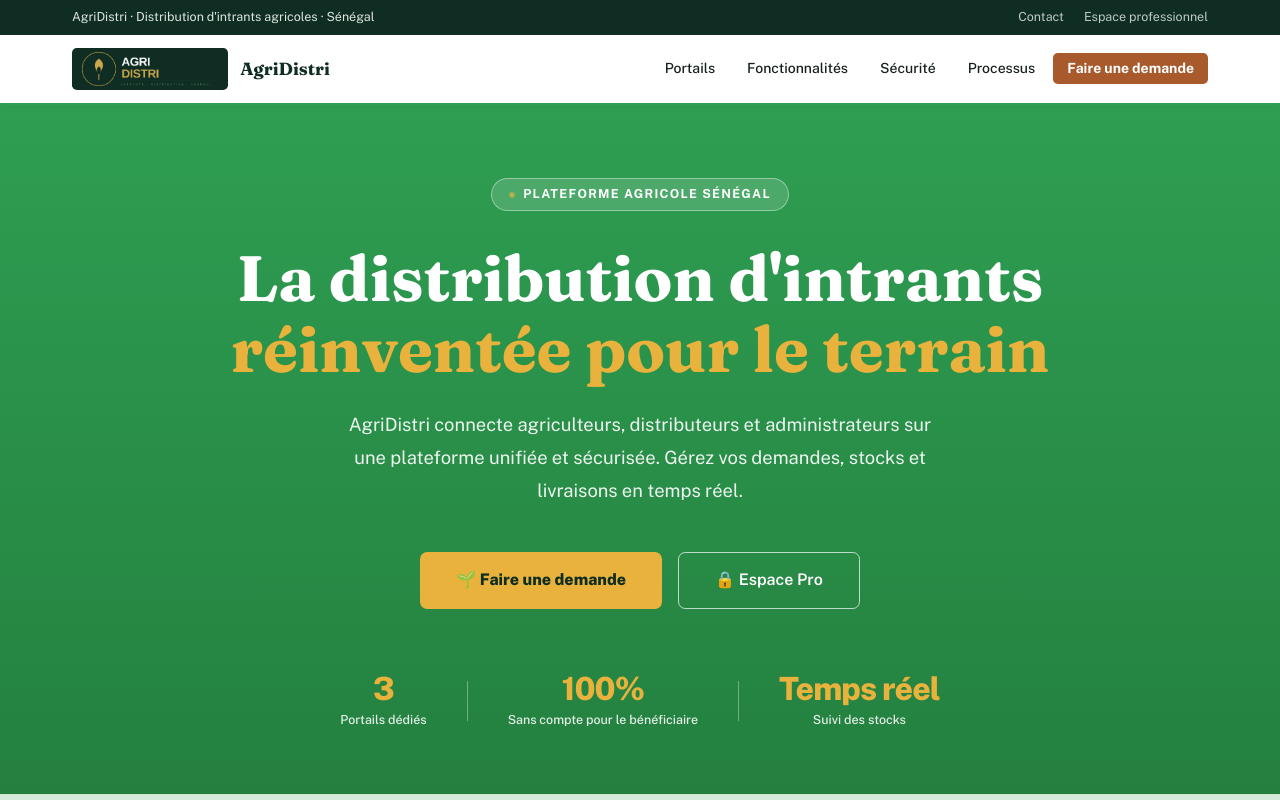
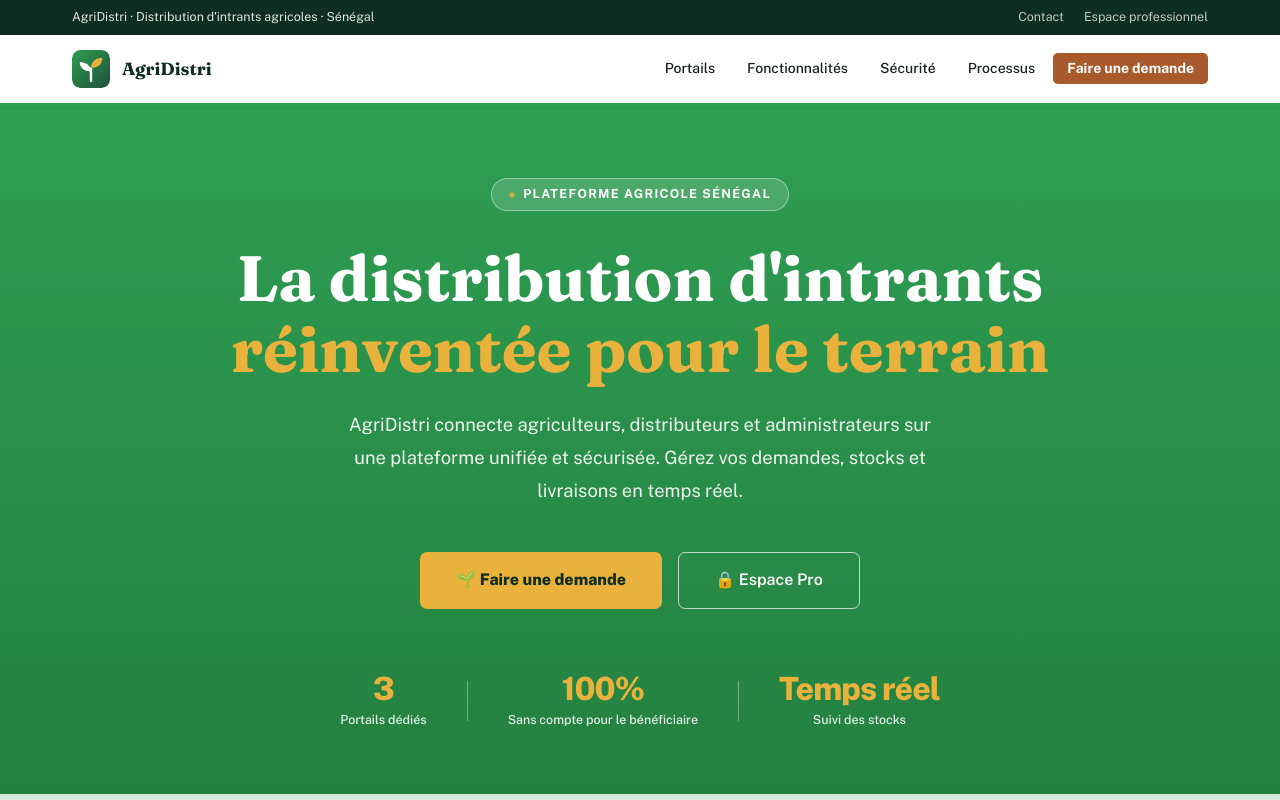
Before and after one commit to Dankoco/agridistri, a plain HTML site: page index.html in a window 1280 px wide. Shown: the top 800 px of the page. Drawn offline with nearby package versions, Linux system fonts and the light colour scheme.

Commit message:
New SVG logo (sprout mark) and favicon, remove old PNG logos

```diff
--- a/gov-theme.css
+++ b/gov-theme.css
@@ -171,11 +171,7 @@ section { padding: 4rem 1.5rem; }
 .public-header { background: #fff !important; border-bottom: 3px solid var(--vert) !important; }
 
 
-/* ── Logo (conçu pour fond sombre) : pastille vert sombre ── */
+/* ── Logo ── */
 .hero-logo { display: none !important; }
-.nav-brand img, .public-header-brand img, .sidebar-brand img {
-  background: var(--vert-990);
-  padding: 4px 10px;
-  border-radius: var(--r-sm);
-  box-sizing: content-box;
-}
+.nav-brand img, .public-header-brand img, .sidebar-brand img, .footer-brand img { border-radius: 8px; filter: none !important; }
+.nav-brand img { height: 38px; }
--- a/index.html
+++ b/index.html
@@ -836,6 +836,7 @@
       transform: translateY(0);
     }
   </style>
+  <link rel="icon" type="image/svg+xml" href="logo-mark.svg">
   <link rel="stylesheet" href="gov-theme.css">
 </head>
 
@@ -853,7 +854,7 @@
   <nav class="nav" id="nav">
     <div class="nav-inner">
       <div class="nav-brand">
-        <img src="agridistri_logo_transparent.png" alt="AgriDistri">
+        <img src="logo-mark.svg" alt="AgriDistri">
         <span class="nav-brand-name">AgriDistri</span>
       </div>
       <ul class="nav-links">
@@ -873,7 +874,7 @@
         <div class="hero-pill-dot"></div>
         Plateforme Agricole Sénégal
       </div>
-      <img src="agridistri_logo_transparent.png" alt="AgriDistri" class="hero-logo">
+      <img src="logo-mark.svg" alt="AgriDistri" class="hero-logo">
       <h1 class="hero-h1">
         La distribution d'intrants<br>
         <span class="grad">réinventée pour le terrain</span>
@@ -1113,7 +1114,7 @@
   <footer class="footer">
     <div class="footer-inner">
       <div class="footer-brand">
-        <img src="agridistri_logo_transparent.png" alt="AgriDistri">
+        <img src="logo-mark.svg" alt="AgriDistri">
         AgriDistri
       </div>
       <span class="footer-copy">© 2026 AgriDistri — Tous droits réservés.</span>
```
Also changed, not shown: beneficiaire-demande.html (+2 -1 lines), login.html (+2 -1 lines), portail-admin.html (+2 -1 lines), portail-distributeur.html (+2 -1 lines), agridistri_logo11.png (deleted), agridistri_logo_transparent.png (deleted), logo-mark.svg (added), screenshots/accueil.png, screenshots/beneficiaire.png, screenshots/login.png.
